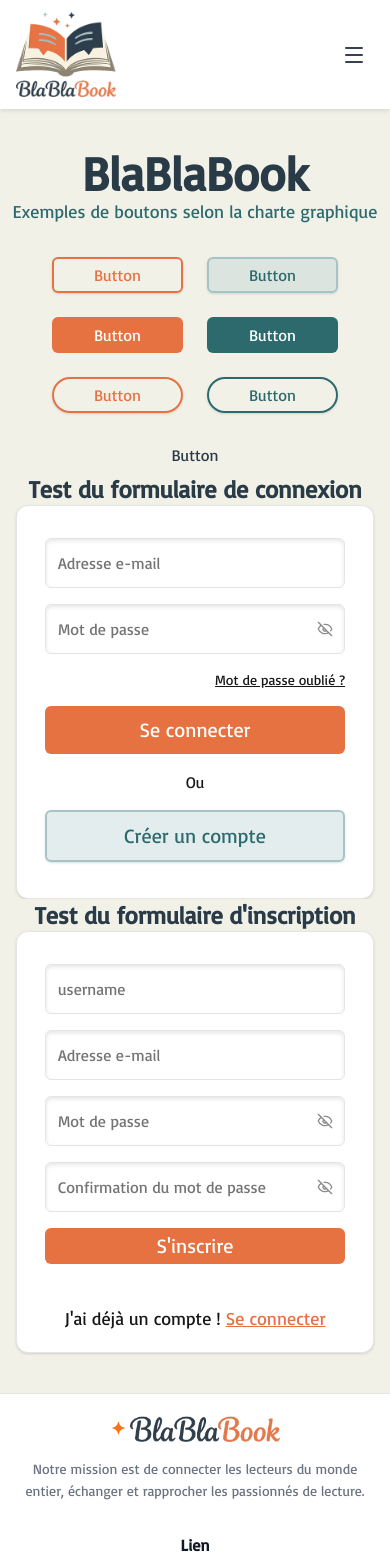
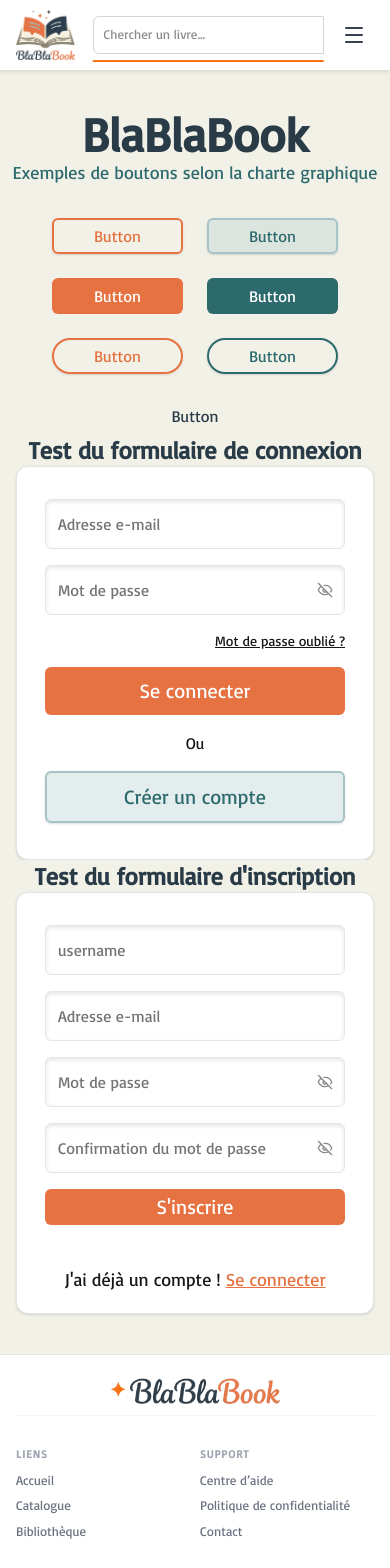
Before and after one commit to Sorajjjj/projet-blablabook, a Next.js app in the folder front/next-demo/: page / in a window 390 px wide. Shown: the top 1568 px of the page. Built offline with nearby package versions, Linux system fonts and the light colour scheme.

Commit message:
responsive finished

```diff
--- a/front/next-demo/src/components/blablabook/Header.module.css
+++ b/front/next-demo/src/components/blablabook/Header.module.css
@@ -2,7 +2,7 @@
   background-color: #ffffff;
   box-shadow: 0 2px 4px rgba(0, 0, 0, 0.1);
   position: relative;
-  z-index: 50;
+  z-index: 10;
 }
 
 .container {
@@ -11,6 +11,7 @@
   display: flex;
   justify-content: space-between;
   align-items: center;
+  position: relative;
 }
 
 .logo {
@@ -18,7 +19,6 @@
   align-items: center;
   font-size: 24px;
   font-weight: bold;
-  z-index: 51;
 }
 
 .star {
@@ -75,12 +75,12 @@
   justify-content: center;
 }
 
-/* Menu burger button - masqué sur desktop */
+/* Mobile burger button - hidden on desktop */
 .mobileMenuButton {
   display: none;
 }
 
-/* Menu mobile overlay */
+/* Mobile menu overlay */
 .mobileMenu {
   display: none;
 }
@@ -90,33 +90,51 @@
 /* ========================= */
 
 @media (max-width: 767px) {
-  .container {
-    padding: 12px 16px;
+  .header {
+    position: sticky;
+    top: 0;
+    z-index: 1000;
+  }
+  .logo {
+    margin-right: 8px;
+  }
+
+  .logo img {
+
+    width: auto;
+    height: 50px;
+    max-width: 100px;
+  }
+
+ .container {
+    display: flex;
+    align-items: center;
+    justify-content: space-between;
+    padding: 10px 16px;
   }
 
   .logo {
     flex-shrink: 0;
-
   }
 
-  /* Hide search bar on mobile */
-  .searchBarContainer {
-    display: none;
+ .searchBarContainer {
+    display: block;
+    flex: 1;
+    margin: 0 10px;
   }
 
-  /* Hide navigation on mobile */
+  /* Hidding navigation desktop on mobile */
   .nav {
     display: none;
   }
 
-  /* Show burger button on mobile */
+  /* Showing burger button on mobile */
   .mobileMenuButton {
     display: flex;
     align-items: center;
-    z-index: 51;
   }
 
-  /* Menu mobile overlay */
+  /* Mobile menu overlay */
   .mobileMenu {
     display: block;
     position: fixed;
@@ -125,7 +143,7 @@
     right: 0;
     bottom: 0;
     background-color: rgba(0, 0, 0, 0.5);
-    z-index: 40;
+    z-index: 9999;
     animation: fadeIn 0.2s ease-in-out;
   }
 
@@ -139,15 +157,17 @@
   }
 
   .mobileNav {
-    position: absolute;
-    top: 70px;
+    position: fixed;
+    top: 0;
     right: 0;
     left: 0;
     background-color: #ffffff;
     border-radius: 0 0 12px 12px;
     box-shadow: 0 4px 12px rgba(0, 0, 0, 0.15);
-    padding: 20px 0;
+    padding: 12px 0 16px;
     animation: slideDown 0.3s ease-out;
+    max-height: calc(100vh - 56px);
+    overflow-y: auto;
   }
 
   @keyframes slideDown {
@@ -161,12 +181,19 @@
     }
   }
 
+  /* SearchBar in the mobile menu */
+  .mobileSearchBar {
+    padding: 0 12px 12px;
+    border-bottom: 1px solid #e5e7eb;
+    margin-bottom: 8px;
+  }
+
   .mobileNavLink {
     display: block;
-    padding: 14px 24px;
+    padding: 10px 20px;
     color: #111827;
     text-decoration: none;
-    font-size: 16px;
+    font-size: 14px;
     font-weight: 500;
     transition: background-color 0.2s;
     border-left: 3px solid transparent;
@@ -178,4 +205,12 @@
     border-left-color: #f97316;
     color: #f97316;
   }
+
+  .mobileHeaderRow {
+  display: flex;
+  justify-content: space-between;
+  align-items: center;
+  padding: 0 16px 20px 16px;
+  margin-bottom: 10px;
 }
+}
--- a/front/next-demo/src/components/blablabook/Header.tsx
+++ b/front/next-demo/src/components/blablabook/Header.tsx
@@ -43,12 +43,12 @@
 					</Link>
 				</div>
 
-				{/* SearchBar - Hidden on mobile */}
+				{/* SearchBar Desktop */}
 				<div className={header.searchBarContainer}>
 					{showSearchBar && <SearchBar />}
 				</div>
 
-				{/* Desktop Navigation */}
+				{/* Navigation Desktop */}
 				<nav className={header.nav}>
 					<ul className={header.navList}>
 						{showLinks && (
@@ -88,7 +88,7 @@
 					</ul>
 				</nav>
 
-				{/* Mobile Burger Menu */}
+				{/* Menu Burger Mobile */}
 				<div className={header.mobileMenuButton}>
 					{isAuthenticated ? (
 						<UserMenu user={user} onLogout={handleLogout} isMobile={true} />
@@ -108,10 +108,35 @@
 				</div>
 			</div>
 
-			{/* Mobile Menu Overlay - Only if not authenticated */}
-			{!isAuthenticated && isMobileMenuOpen && (
+			{/* Menu Mobile Overlay - Seulement si non authentifié */}
+			{isMobileMenuOpen && (
 				<div className={header.mobileMenu}>
 					<nav className={header.mobileNav}>
+						{/* --- NOUVEAU BLOC A AJOUTER ICI --- */}
+						{/* En-tête interne au menu pour pouvoir le fermer */}
+						<div className={header.mobileHeaderRow}>
+							{/* On rappelle le logo pour garder l'identité visuelle */}
+							<div className={header.logo}>
+								<Image
+									src="/logo/logo01.PNG"
+									alt="Logo"
+									width={100}
+									height={40}
+								/>
+							</div>
+
+							{/* Le bouton Croix qui fonctionne car il est DANS le menu */}
+							<button onClick={closeMobileMenu}>
+								<X className="w-6 h-6 text-gray-700" />
+							</button>
+						</div>
+						{/* SearchBar Mobile */}
+						{showSearchBar && (
+							<div className={header.mobileSearchBar}>
+								<SearchBar />
+							</div>
+						)}
+
 						{showLinks && (
 							<>
 								<Link
--- a/front/next-demo/src/components/blablabook/SearchBar.module.css
+++ b/front/next-demo/src/components/blablabook/SearchBar.module.css
@@ -67,3 +67,27 @@
 .button:hover {
   background-color: #ea580c;
 }
+
+/* ========================= */
+/*   MEDIA QUERIES MOBILE   */
+/* ========================= */
+
+@media (max-width: 768px) {
+  .searchForm {
+    width: 100%;
+    min-width: 0;
+  }
+
+.input {
+    width: 100%;
+    padding: 8px 10px;
+    font-size: 13px;
+  }
+
+  .resultsBox {
+    width: 100%;
+    max-width: 300px;
+    left: 50%;
+    transform: translateX(-50%);
+  }
+}
--- a/front/next-demo/src/components/blablabook/footer.module.css
+++ b/front/next-demo/src/components/blablabook/footer.module.css
@@ -73,50 +73,62 @@
   color: #9ca3af;
 }
 
-/* Responsive Mobile */
-@media (max-width: 767px) {
+/* ========================= */
+/*   MEDIA QUERIES MOBILE   */
+/* ========================= */
+
+@media (max-width: 768px) {
   .container {
     padding: 20px 16px;
   }
 
   .grid {
-    grid-template-columns: 1fr;
-    gap: 30px;
+    display: grid;
+    grid-template-columns: 1fr 1fr;
+    gap: 20px 10px;
     margin-left: 0;
+    text-align: left;
+  }
+
+  /* --- 1. first div (logo zone) --- */
+  .grid > div:first-child {
+    grid-column: 1 / -1;
+    text-align: center;
+    margin-bottom: 10px;
+    padding-bottom: 10px;
+    border-bottom: 1px solid #f3f4f6;
   }
 
   .logo {
-    font-size: 18px;
     justify-content: center;
+    font-size: 20px;
   }
 
+  /* --- 2. Hide the long description to save space --- */
   .description {
-    margin-left: 0;
-    text-align: center;
-    font-size: 14px;
-    max-width: 100%;
+    display: none;
   }
 
+  /* --- 3. Adjust titles and lists --- */
   .title {
-    font-size: 16px;
-    margin-bottom: 12px;
-    text-align: center;
-  }
-
-  .list {
-    text-align: center;
+    font-size: 14px;
+    margin-bottom: 8px;
+    text-transform: uppercase;
+    color: #9ca3af;
+    font-size: 11px;
+    letter-spacing: 1px;
   }
 
   .list li {
-    margin-bottom: 8px;
+    margin-bottom: 6px;
+    font-size: 13px;
   }
 
-  .list a {
-    font-size: 14px;
-  }
-
+  /* --- 4. The bottom of the footer --- */
   .bottom {
-    font-size: 12px;
-    padding: 14px;
+    padding: 10px;
+    font-size: 11px;
+    margin-top: 10px;
+    color: #9ca3af;
   }
 }
--- a/front/next-demo/src/components/blablabook/footer.tsx
+++ b/front/next-demo/src/components/blablabook/footer.tsx
@@ -26,7 +26,7 @@
           </div>
           {/* Liens */}
           <div>
-            <h3 className={styles.title}>Lien</h3>
+            <h3 className={styles.title}>Liens</h3>
             <ul className={styles.list}>
               <li><Link href="/accueil">Accueil</Link></li>
               <li><Link href="/catalogue">Catalogue</Link></li>
--- a/front/next-demo/src/components/ui/dropdown-menu.tsx
+++ b/front/next-demo/src/components/ui/dropdown-menu.tsx
@@ -65,14 +65,13 @@
 			ref={ref}
 			sideOffset={sideOffset}
 			className={cn(
-        "z-50 max-h-[var(--radix-dropdown-menu-content-available-height)] min-w-[8rem] overflow-y-auto overflow-x-hidden rounded-md border bg-popover p-1 text-popover-foreground shadow-md",
-        "data-[state=open]:animate-in data-[state=closed]:animate-out data-[state=closed]:fade-out-0 data-[state=open]:fade-in-0 data-[state=closed]:zoom-out-95 data-[state=open]:zoom-in-95 data-[side=bottom]:slide-in-from-top-2 data-[side=left]:slide-in-from-right-2 data-[side=right]:slide-in-from-left-2 data-[side=top]:slide-in-from-bottom-2 origin-[--radix-dropdown-menu-content-transform-origin]",
-        className
+				"z-[9999] min-w-[8rem] overflow-hidden rounded-md border bg-popover p-1 text-popover-foreground shadow-md data-[state=open]:animate-in data-[state=closed]:animate-out data-[state=closed]:fade-out-0 data-[state=open]:fade-in-0 data-[state=closed]:zoom-out-95 data-[state=open]:zoom-in-95 data-[side=bottom]:slide-in-from-top-2 data-[side=left]:slide-in-from-right-2 data-[side=right]:slide-in-from-left-2 data-[side=top]:slide-in-from-bottom-2",
+				className,
 			)}
 			{...props}
 		/>
 	</DropdownMenuPrimitive.Portal>
-))
+));
 DropdownMenuContent.displayName = DropdownMenuPrimitive.Content.displayName
 
 const DropdownMenuItem = React.forwardRef<
```
Also changed, not shown: front/next-demo/src/app/accueil/accueil.module.css (+15 -0 lines), 2 other files (tests, documents, lock files or other folders). Lines whose indentation alone changed are shown as unchanged.
